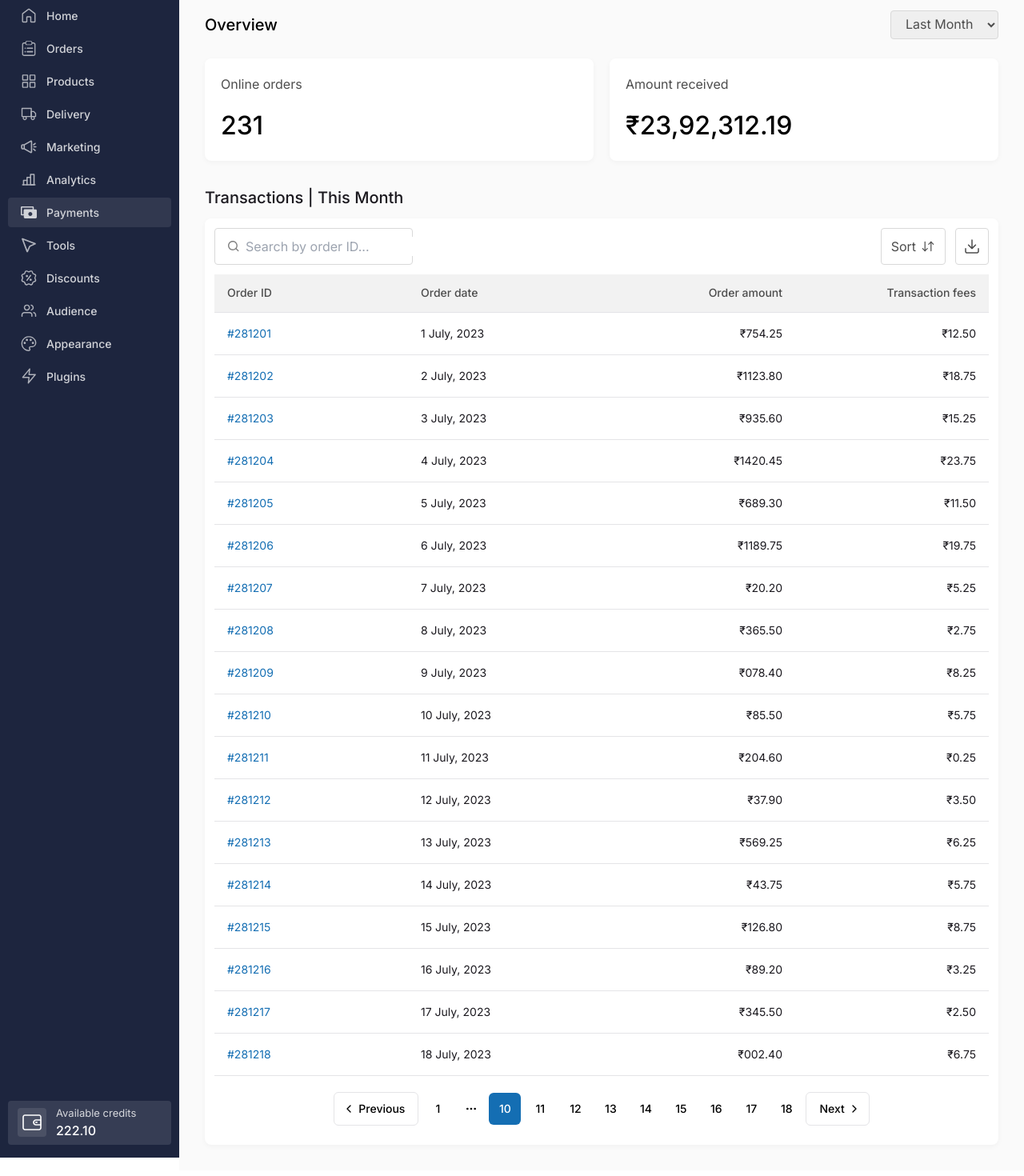
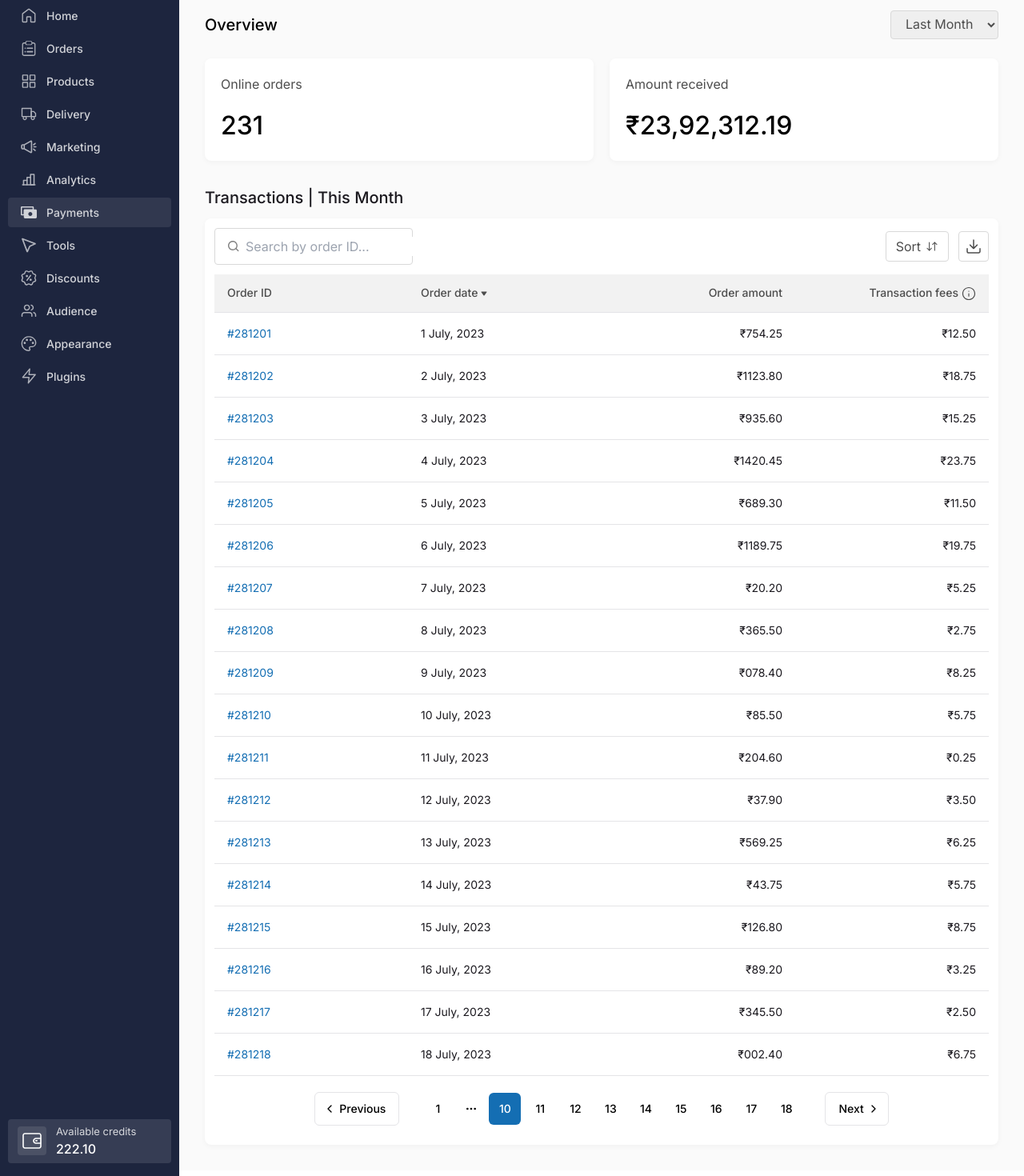
Before and after one commit to Mriganka5137/dukaan-assignment, a Next.js app: page / in a window 1280 px wide. Shown: the part 85-1555 px from the top of the page at 80% size. Built offline with nearby package versions, Linux system fonts and the light colour scheme.

Commit message:
Update layout and add new components

```diff
--- /dev/null
+++ b/app/components/LocalSearch.tsx
@@ -0,0 +1,21 @@
+import Image from "next/image";
+
+const LocalSearch = () => {
+  return (
+    <div className="w-[248px] border border-black_85 py-2.5 px-4 rounded-[4px] bg-black_100 flex items-center gap-2">
+      <Image
+        src="/icons/others/search.svg"
+        width={14}
+        height={14}
+        alt="search"
+      />
+      <input
+        type="search"
+        placeholder="Search by order ID..."
+        className="focus-visible:outline-none"
+      />
+    </div>
+  );
+};
+
+export default LocalSearch;
--- /dev/null
+++ b/app/components/SortDownload.tsx
@@ -0,0 +1,22 @@
+import Image from "next/image";
+
+const SortDownload = () => {
+  return (
+    <div className=" flex gap-3 items-center">
+      <button className="flex items-center border py-1.5 px-3 rounded-sm border-black_85 gap-1.5 text-black_30">
+        Sort
+        <Image src="/icons/others/sort.svg" width={16} height={16} alt="sort" />
+      </button>
+      <button className=" border border-black_85 p-2 rounded-sm">
+        <Image
+          src="/icons/others/download.svg"
+          width={20}
+          height={20}
+          alt="download"
+        />
+      </button>
+    </div>
+  );
+};
+
+export default SortDownload;
--- a/app/components/TransactionAction.tsx
+++ b/app/components/TransactionAction.tsx
@@ -1,41 +1,11 @@
-import Image from "next/image";
-import React from "react";
+import LocalSearch from "./LocalSearch";
+import SortDownload from "./SortDownload";
 
 const TransactionAction = () => {
   return (
-    <div className="flex w-full justify-between">
-      <div className="w-[248px] border border-black_85 py-2.5 px-4 rounded-[4px] bg-black_100 flex items-center gap-2">
-        <Image
-          src="/icons/others/search.svg"
-          width={14}
-          height={14}
-          alt="search"
-        />
-        <input
-          type="search"
-          placeholder="Search by order ID..."
-          className="focus-visible:outline-none"
-        />
-      </div>
-      <div className=" flex gap-3">
-        <button className="flex items-center border py-1.5 px-3 rounded-sm border-black_85 gap-1.5 text-black_30">
-          Sort
-          <Image
-            src="/icons/others/sort.svg"
-            width={18}
-            height={18}
-            alt="sort"
-          />
-        </button>
-        <button className=" border border-black_85 p-2.5 rounded-sm">
-          <Image
-            src="/icons/others/download.svg"
-            width={20}
-            height={20}
-            alt="download"
-          />
-        </button>
-      </div>
+    <div className="flex w-full justify-between items-center">
+      <LocalSearch />
+      <SortDownload />
     </div>
   );
 };
--- a/app/components/TransactionPagination.tsx
+++ b/app/components/TransactionPagination.tsx
@@ -1,4 +1,5 @@
-import React from "react";
+"use client";
+import React, { useState } from "react";
 import {
   Pagination,
   PaginationContent,
@@ -10,48 +11,53 @@ import {
 } from "@/components/ui/pagination";
 
 const TransactionPagination = () => {
+  const [active, setActive] = useState(10);
+
   return (
     <Pagination className=" mt-5">
       <PaginationContent>
-        <PaginationItem className=" border rounded-md">
+        <PaginationItem
+          className=" border rounded-md mr-6"
+          onClick={() => {
+            if (active !== 1) setActive(active - 1);
+            else setActive(active);
+          }}
+        >
           <PaginationPrevious href="#" />
         </PaginationItem>
-        <PaginationItem>
+        <PaginationItem
+          onClick={() => setActive(1)}
+          className={`${
+            active === 1 && "bg-primary_blue text-black_100"
+          } rounded-md`}
+        >
           <PaginationLink href="#">1</PaginationLink>
         </PaginationItem>
         <PaginationItem>
           <PaginationEllipsis />
         </PaginationItem>
-        <PaginationItem>
-          <PaginationLink href="#" className=" bg-primary_blue text-black_100">
-            10
-          </PaginationLink>
-        </PaginationItem>
-        <PaginationItem>
-          <PaginationLink href="#">11</PaginationLink>
-        </PaginationItem>
-        <PaginationItem>
-          <PaginationLink href="#">12</PaginationLink>
-        </PaginationItem>
-        <PaginationItem>
-          <PaginationLink href="#">13</PaginationLink>
-        </PaginationItem>
-        <PaginationItem>
-          <PaginationLink href="#">14</PaginationLink>
-        </PaginationItem>{" "}
-        <PaginationItem>
-          <PaginationLink href="#">15</PaginationLink>
-        </PaginationItem>
-        <PaginationItem>
-          <PaginationLink href="#">16</PaginationLink>
-        </PaginationItem>
-        <PaginationItem>
-          <PaginationLink href="#">17</PaginationLink>
-        </PaginationItem>
-        <PaginationItem>
-          <PaginationLink href="#">18</PaginationLink>
-        </PaginationItem>
-        <PaginationItem className=" border rounded-md">
+        {[10, 11, 12, 13, 14, 15, 16, 17, 18].map((item, index) => {
+          return (
+            <PaginationItem onClick={() => setActive(item)} key={index}>
+              <PaginationLink
+                href="#"
+                className={`${
+                  active === item && "bg-primary_blue text-black_100"
+                }`}
+              >
+                {item}
+              </PaginationLink>
+            </PaginationItem>
+          );
+        })}
+
+        <PaginationItem
+          className=" border rounded-md ml-6"
+          onClick={() => {
+            if (active !== 18) setActive(active + 1);
+            else setActive(active);
+          }}
+        >
           <PaginationNext href="#" />
         </PaginationItem>
       </PaginationContent>
--- a/app/components/TransactionTable.tsx
+++ b/app/components/TransactionTable.tsx
@@ -8,16 +8,35 @@ import {
   TableRow,
 } from "@/components/ui/table";
 import { orders } from "@/lib/constants";
+import Image from "next/image";
 
 const TransactionTable = () => {
   return (
     <Table className=" mt-3">
       <TableHeader>
-        <TableRow className="bg-black_95 text-black_30 rounded-[4px] hover:bg-black_95">
-          <TableHead className="w-1/4">Order ID</TableHead>
-          <TableHead className="w-1/4">Order date</TableHead>
-          <TableHead className="w-1/4 text-right">Order amount</TableHead>
-          <TableHead className="text-right w-1/4">Transaction fees</TableHead>
+        <TableRow className="bg-black_95 text-black_30 rounded-[4px] hover:bg-black_95 ">
+          <TableHead className="w-1/4 ">Order ID</TableHead>
+          <TableHead className=" w-1/4 text-left">
+            Order date
+            <Image
+              src="/icons/others/Triangle-Icon.svg"
+              width={8}
+              height={8}
+              alt="soft icon"
+              className="inline-block ml-1"
+            />
+          </TableHead>
+          <TableHead className="w-1/4 text-right ">Order amount</TableHead>
+          <TableHead className=" w-1/4  text-right">
+            Transaction fees
+            <Image
+              src="/icons/others/Info.svg"
+              width={18}
+              height={18}
+              alt="info icon"
+              className="inline-block ml-1"
+            />
+          </TableHead>
         </TableRow>
       </TableHeader>
       <TableBody className=" border-b">
--- a/app/layout.tsx
+++ b/app/layout.tsx
@@ -18,10 +18,7 @@ export default function RootLayout({
   return (
     <html lang="en">
       <body className={inter.className}>
-        <main className="w-full h-[1532px] flex">
-          {/* <Sidebar /> */}
-          {children}
-        </main>
+        <main className="w-full h-[1555px] flex">{children}</main>
       </body>
     </html>
   );
```
Also changed, not shown: public/icons/others/Info.svg (added), public/icons/others/Triangle-Icon.svg (added).
